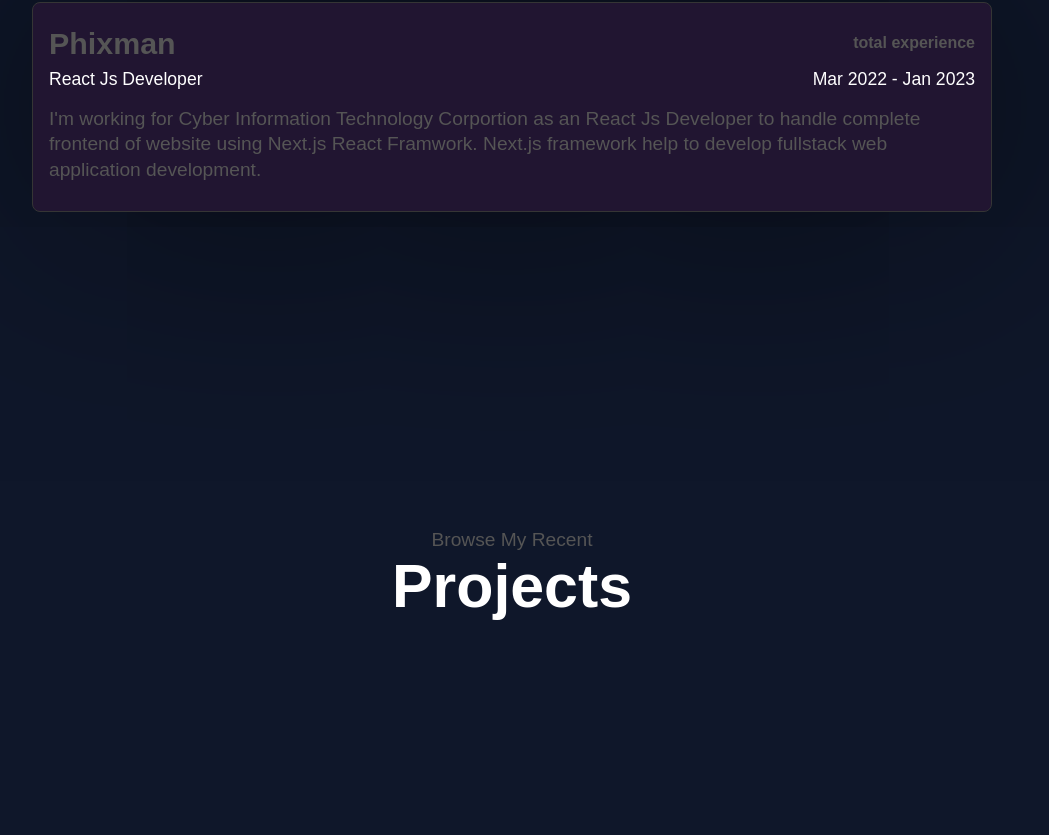
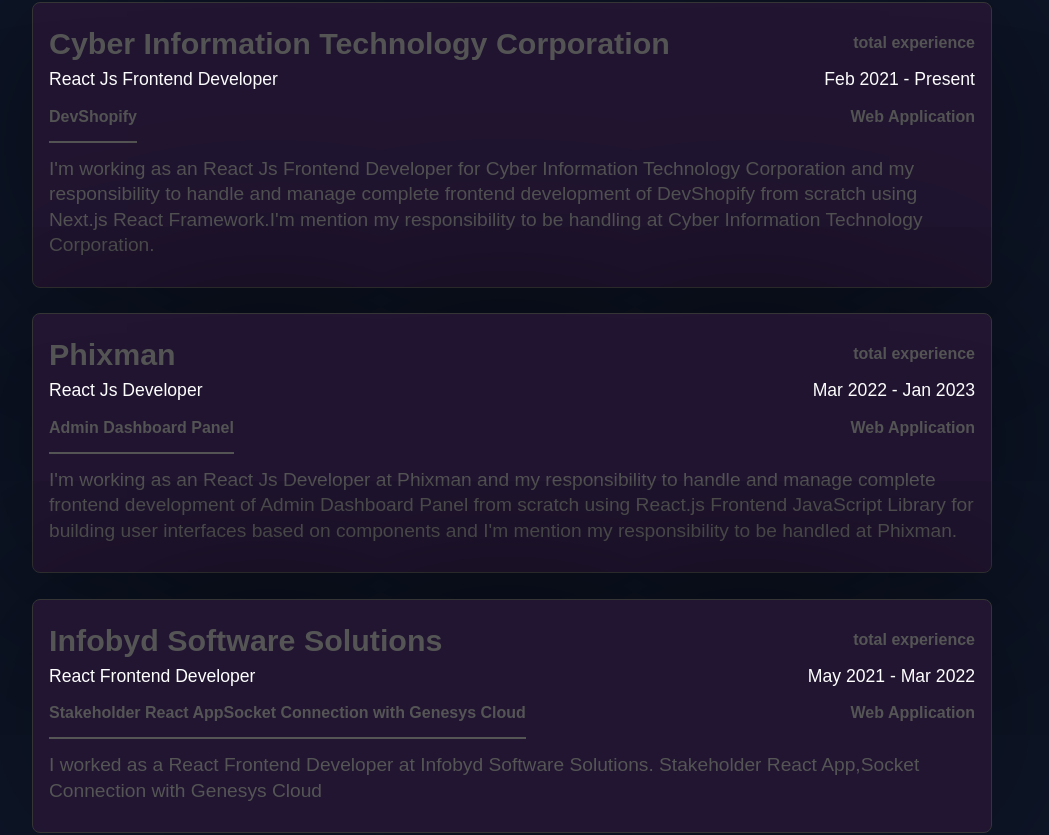
Before and after one commit to Vaishnavi-Karil/Portfolio-Frontend-React, a Next.js app: page / in a window 1280 px wide. Shown: the part 2314-3149 px from the top of the page, without its empty margins (128-1177 px from the left). Built offline with nearby package versions, Linux system fonts and the light colour scheme.

Commit message:
update the code

```diff
--- a/src/app/data/constants.js
+++ b/src/app/data/constants.js
@@ -119,22 +119,18 @@
         toolname: "React DevTools",
         proficiency: "Experienced",
       },
-
       {
         toolname: "Redux DevTools",
         proficiency: "Experienced",
       },
-
       {
         toolname: "Google Chrome",
         proficiency: "Experienced",
       },
-
       {
         toolname: "Postman",
         proficiency: "Experienced",
       },
-
       {
         toolname: "MongoDB Compass",
         proficiency: "Experienced",
@@ -149,6 +145,25 @@
 
 export const ArrayofExperiences = [
   {
+    companyname : "Cyber Information Technology Corporation",
+    designation : "React Js Frontend Developer",
+    startdate : "Feb 2021",
+    enddate : "Present",
+    experience : 'total experience',
+    responsibility : [],
+    description : (designation, companyname, projectname) => {
+      return `I'm working as an ${designation} for ${companyname} and my responsibility to handle and manage complete frontend development of ${projectname} from scratch using Next.js React Framework.I'm mention my responsibility to be handling at ${companyname}.`
+    },
+    plateform : "Web Application",
+    projectname : ["DevShopify"],
+    workingOnTotalProjects : 1,
+    technologies : {
+      frontendtechnologies: ["React"],
+      backendtechnologies: ["Node.js", "Express", "Mongoose ODM", "MongoDB", "JWT", "Cors"],
+      tools: ["Git", "Jira", "Elastic Beanstalk", "CI/CD", "AWS Amplify", "aws", "Vercel", "MongoDBCompass", "MongoDB", "MongoDBShell"],
+    }
+  },
+  {
     companyname: "Phixman",
     designation: "React Js Developer",
     startdate: "Mar 2022",
@@ -157,7 +172,28 @@
     responsibility: [],
     projectname: "Admin Dashboard Panel",
     description: (designation, companyname, projectname) => {
-      return `I worked as an ${designation} to handle complete frontend of ${projectname}  of  ${companyname}.`;
+      return `I'm working as an ${designation} at ${companyname} and my responsibility to handle and manage complete frontend development of ${projectname} from scratch using React.js Frontend JavaScript Library for building user interfaces based on components and I'm mention my responsibility to be handled at ${companyname}.`;
+    },
+    plateform: 'Web Application'
+  },
+
+  {
+    companyname : "Infobyd  Software Solutions",
+    designation : "React Frontend Developer",
+    startdate : "May 2021",
+    enddate : "Mar 2022",
+    experience : "total experience",
+    responsibility : [],
+    description : (designation, companyname, responsibility) => {
+      return `I worked as a ${designation} at ${companyname}. ${responsibility}`
+    },
+    plateform : "Web Application",
+    projectname : ["Stakeholder React App", "Socket Connection with Genesys Cloud"],
+    workingOnTotalProjects : 2,
+    technologies : {
+      frontendtechnologies: ["React","Redux", "Material Ui", "JavaScript", "EcmaScript", "Local Storage", "Local Storage", "Fetch Api's", "React Hooks", "Regular Expresssions"],
+      backendtechnologies: ["Node.js", "Express", "Mongoose ODM", "MongoDB","Cors", "fetch Api's"],
+      tools: ["ReactDevTools", "ReduxDevTools", "Google Chrome", "Postman", ]
     },
   },
 ];
--- a/src/components/Experience/ExperienceStyle.js
+++ b/src/components/Experience/ExperienceStyle.js
@@ -22,8 +22,9 @@
 export const StyledCompanyName = styled.p`
   color: rgb(85, 85, 85);
   font-weight: 600;
-  font-size: 1.9rem;
+  font-size: ${(props) => props?.styling?.fontSize || "1.9rem"};
   line-height: 3rem;
+  border-bottom : ${(props) => props?.styling?.borderBottom || "none"};
 `;
 
 StyledCompanyName.displayName = "StyledCompanyName";
--- a/src/components/Experience/index.js
+++ b/src/components/Experience/index.js
@@ -29,6 +29,7 @@
       description,
       projectname,
       responsibility,
+      plateform
       // technologies: { frontendtechnologies, backendtechnologies, tools },
     } = experience_details;
     return (
@@ -38,17 +39,26 @@
             <StyledCompanyName>{companyname}</StyledCompanyName>
             <StyledTotalExperience>{experience}</StyledTotalExperience>
           </StyledExperienceHeadingContainer>
+
           <StyledRoleAndDurationOfWork>
             <p>{designation}</p>
             <p>
               {startdate} - {enddate}
             </p>
           </StyledRoleAndDurationOfWork>
+          <StyledExperienceHeadingContainer>
+            <StyledCompanyName styling = {{fontSize: "1rem", borderBottom : '2px solid'}}>{projectname}</StyledCompanyName>
+            <StyledTotalExperience>{plateform}</StyledTotalExperience>
+          </StyledExperienceHeadingContainer>
+          <StyledDescription>
+            {description(designation, companyname, projectname)}
+            {/* I'm working as an React Js Developer for Cyber Information
+            Technology Corportion and my responsibility to handle and manage
+            complete frontend development using Next.js React Framework. */}
 
-          <StyledDescription>
-            {/* {description(designation, companyname, projectname)}          */}
 
-     I'm working for Cyber Information Technology Corportion as an React Js Developer to handle complete frontend of website using Next.js React Framwork. Next.js framework help to develop fullstack web application development.
+{/*
+            I'm working as an React Js Developer at Phixman and my responsibility to handle and manage complete frontend development using React.js Frontend JavaScript Library. */}
 
           </StyledDescription>
         </div>
```
